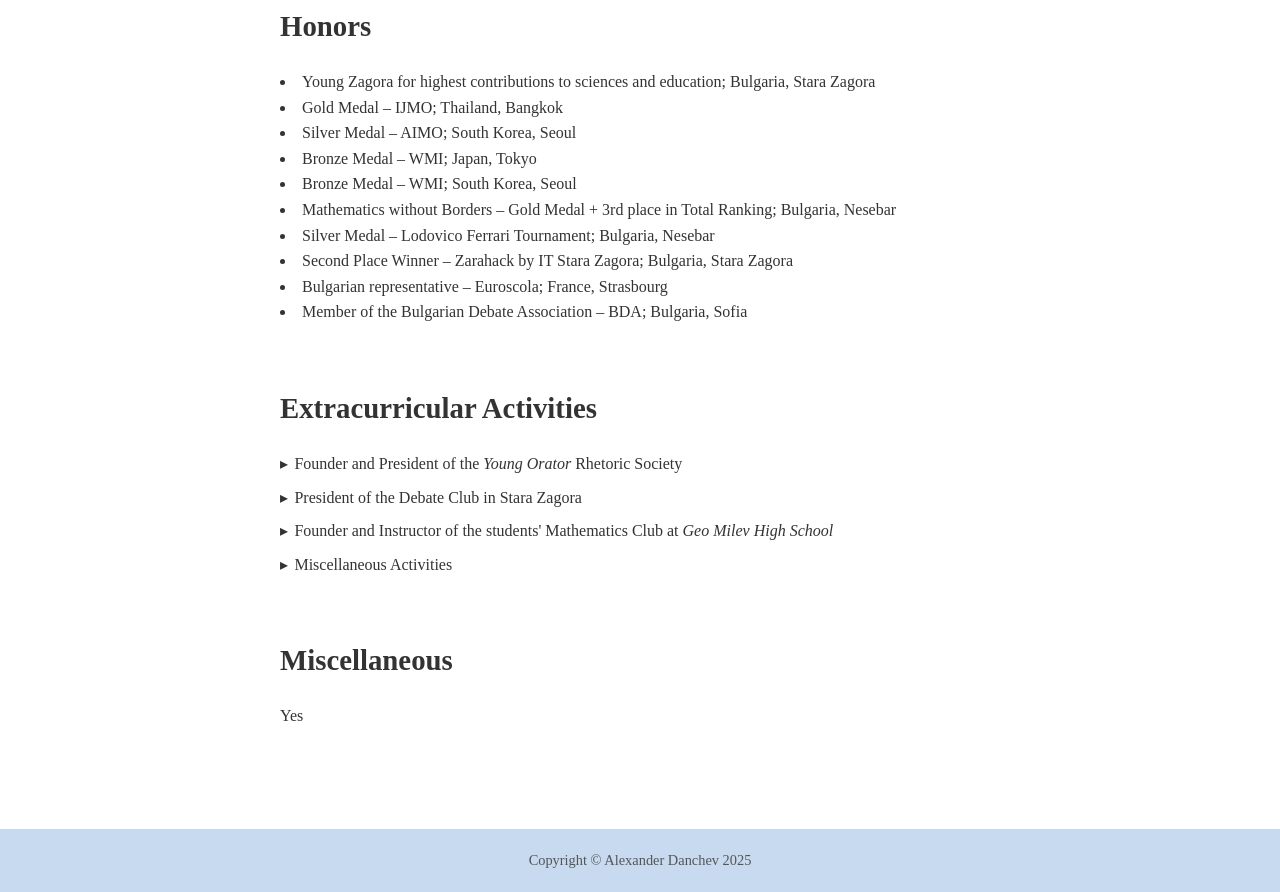
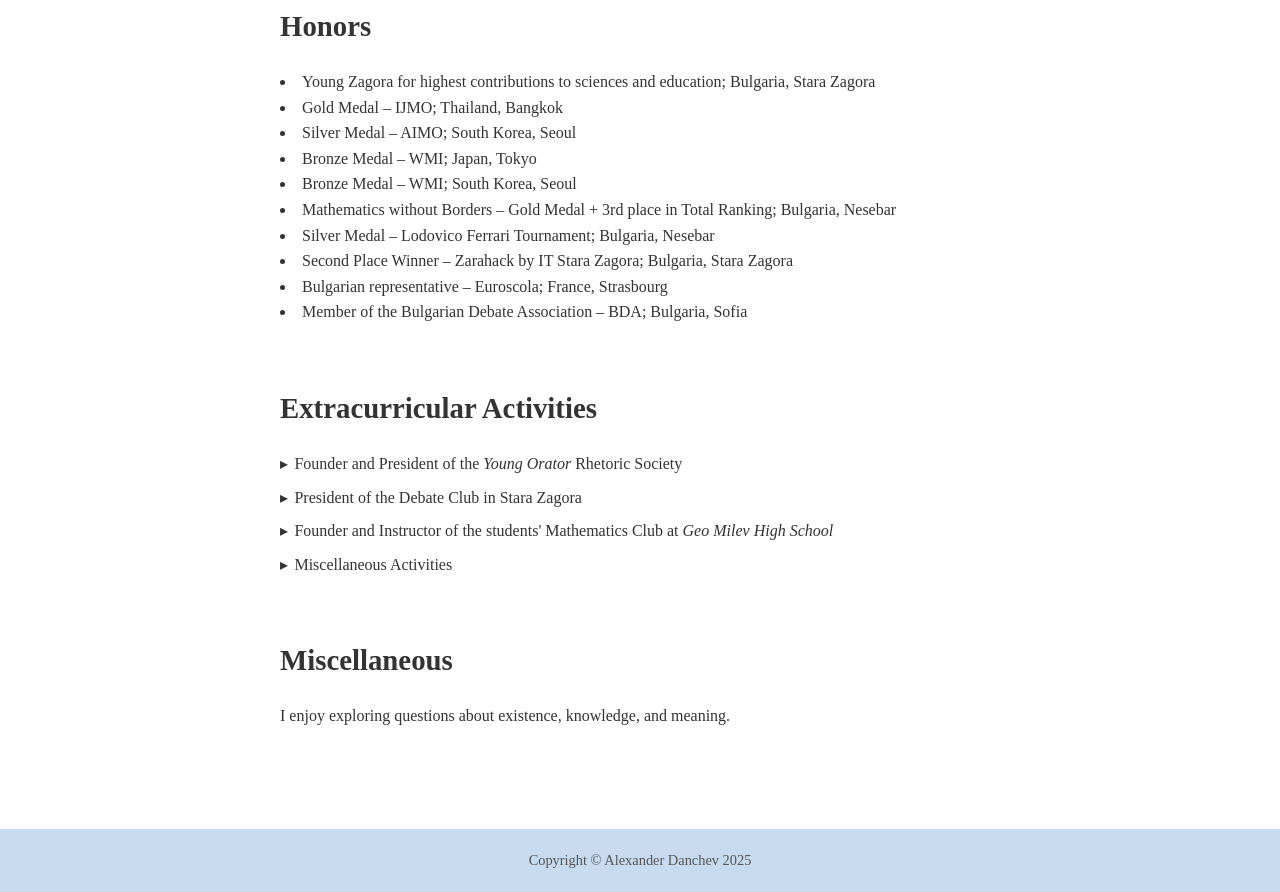
Before and after one commit to danchevkz/danchevkz.github.io, a plain HTML site: page index.html in a window 1280 px wide. Shown: the part 528-1420 px from the top of the page. Drawn offline with Linux system fonts and the light colour scheme.

Commit message:
Update index.html

```diff
--- a/index.html
+++ b/index.html
@@ -99,7 +99,7 @@ expanding their interest in other spheres of mathematics.</div>
 
     <section id="misc">
       <h2>Miscellaneous</h2>
-      <p>Yes</p>
+      <p>I enjoy exploring questions about existence, knowledge, and meaning.</p>
     </section>
 
   </main>
```
